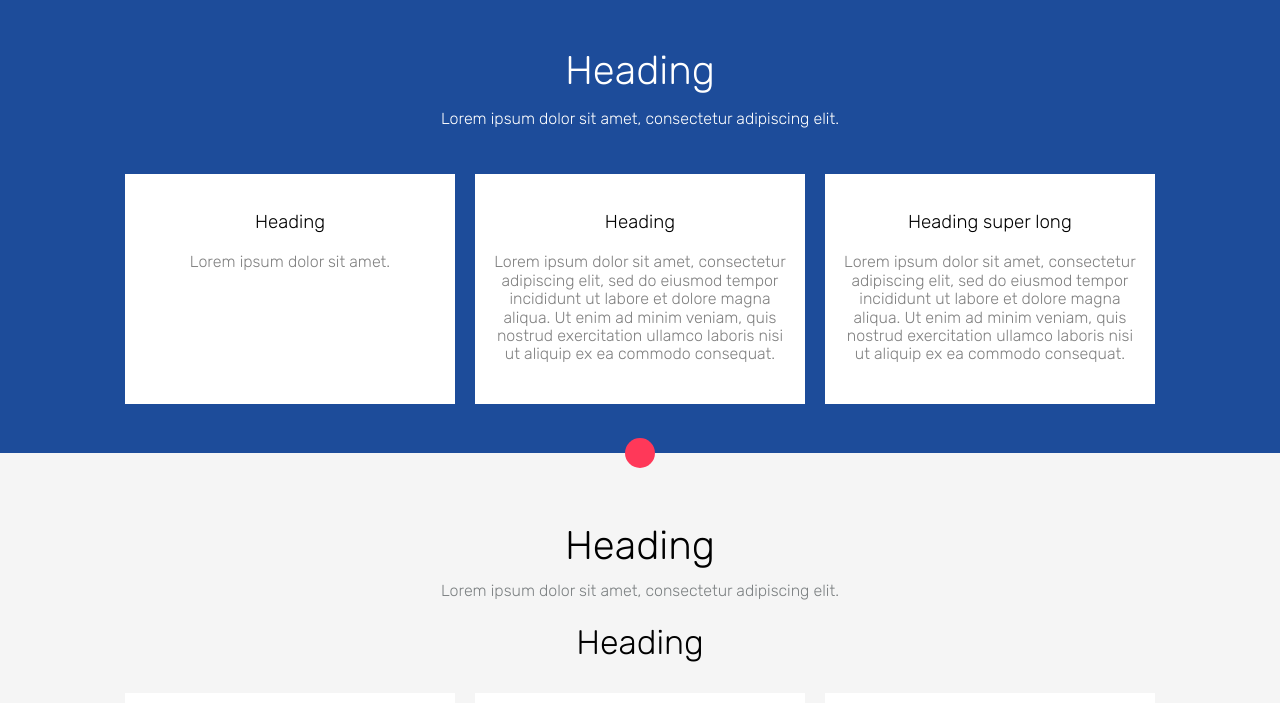
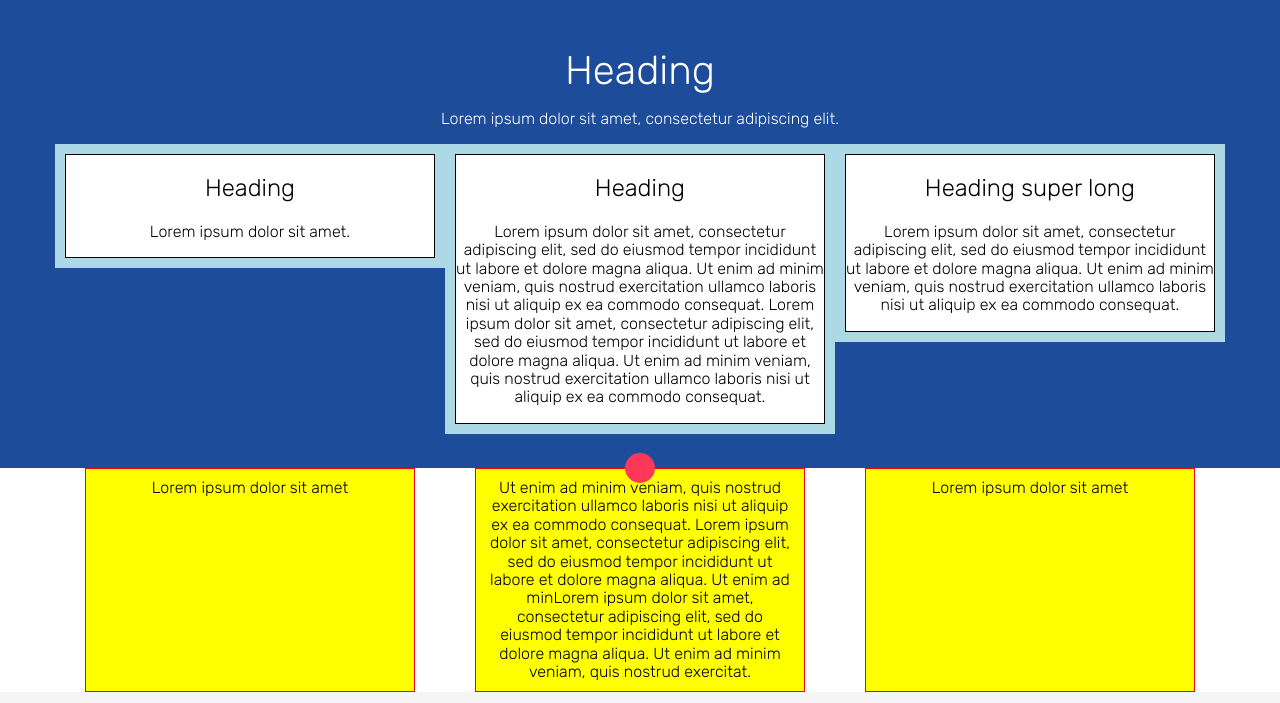
Before and after one commit to barbarabanach/psd2css, a website: page app/index.html in a window 1280 px wide. Shown: the part 83-786 px from the top of the page. Drawn offline with Linux system fonts and the light colour scheme.

Commit message:
Fixes after review
fix of headings in proper order - h1, h2, h3 etc.
boxes in flexbox - work in progress
fix LANG to "EN"

```diff
--- a/app/index.html
+++ b/app/index.html
@@ -1,5 +1,5 @@
 <!DOCTYPE html>
-<html lang="zxx">
+<html lang="en">
 
 <head>
     <meta charset="utf-8">
@@ -37,21 +37,22 @@
                 <div class="row">
                     <div class="block col-4 col-s-12 col-m-12">
                         <div class="outer-block">
-                            <h3>Heading</h3>
+                            <h2>Heading</h2>
                             <p>Lorem ipsum dolor sit amet.</p>
                         </div>
                     </div>
                     <div class="block col-4 col-s-12 col-m-12">
                         <div class="outer-block">
-                            <h3>Heading</h3>
+                            <h2>Heading</h2>
                             <p>Lorem ipsum dolor sit amet, consectetur adipiscing elit, sed do eiusmod tempor incididunt ut labore et dolore
                                 magna aliqua. Ut enim ad minim veniam, quis nostrud exercitation ullamco laboris nisi ut aliquip ex ea
-                                commodo consequat.</p>
+                                commodo consequat. Lorem ipsum dolor sit amet, consectetur adipiscing elit, sed do eiusmod tempor incididunt ut labore et dolore magna aliqua.
+                                Ut enim ad minim veniam, quis nostrud exercitation ullamco laboris nisi ut aliquip ex ea commodo consequat.</p>
                         </div>
                     </div>
                     <div class="block col-4 col-s-12 col-m-12">
                         <div class="outer-block">
-                            <h3>Heading super long</h3>
+                            <h2>Heading super long</h2>
                             <p>Lorem ipsum dolor sit amet, consectetur adipiscing elit, sed do eiusmod tempor incididunt ut labore et dolore
                                 magna aliqua. Ut enim ad minim veniam, quis nostrud exercitation ullamco laboris nisi ut aliquip ex ea
                                 commodo consequat.</p>
@@ -61,6 +62,19 @@
             </div>
         </div>
     </section>
+
+    <div class="container">
+        <div class="main-boxes eqWrap">
+            <div class="equalHM eq">Lorem ipsum dolor sit amet</div>
+            <div class="equalHM eq">Ut enim ad minim veniam, quis nostrud exercitation ullamco laboris nisi ut aliquip ex ea commodo consequat. Lorem ipsum
+                dolor sit amet, consectetur adipiscing elit, sed do eiusmod tempor incididunt ut labore et dolore magna aliqua. Ut
+                enim ad minLorem ipsum dolor sit amet, consectetur adipiscing elit, sed do eiusmod tempor incididunt ut labore et
+                dolore magna aliqua. Ut enim ad minim veniam, quis nostrud exercitat.</div>
+            <div class="equalHM eq">Lorem ipsum dolor sit amet</div>
+        </div>
+    </div>
+
+
     <section class="article-section">
         <div class="container">
             <div class="row">
@@ -78,13 +92,13 @@
                 <div class="row">
                     <div class="block col-4 col-s-12 col-m-12">
                         <div class="outer-block">
-                            <h3>Heading</h3>
+                            <h2>Heading</h2>
                             <p>Lorem ipsum dolor sit amet.</p>
                         </div>
                     </div>
                     <div class="block col-4 col-s-12 col-m-12">
                         <div class="outer-block">
-                            <h3>Heading</h3>
+                            <h2>Heading</h2>
                             <p>Lorem ipsum dolor sit amet, consectetur adipiscing elit, sed do eiusmod tempor incididunt ut labore et dolore
                                 magna aliqua. Ut enim ad minim veniam, quis nostrud exercitation ullamco laboris nisi ut aliquip ex ea commodo
                                 consequat.
@@ -93,7 +107,7 @@
                     </div>
                     <div class="block col-4 col-s-12 col-m-12">
                         <div class="outer-block">
-                            <h3>Heading super long</h3>
+                            <h2>Heading super long</h2>
                             <p>Lorem ipsum dolor sit amet, consectetur adipiscing elit, sed do eiusmod tempor incididunt ut labore et dolore
                                 magna aliqua. Ut enim ad minim veniam, quis nostrud exercitation ullamco laboris nisi ut aliquip ex ea commodo
                                 consequat.
--- a/app/scss/style.scss
+++ b/app/scss/style.scss
@@ -26,7 +26,7 @@ img {
   display: block;
 }
 
-h1,h3 {
+h1,h2 {
   font-weight: 300;
 }
 
@@ -134,34 +134,37 @@ ul {
 }
 
 .block {
-  display: table-row;
+  background-color: lightblue;
 }
 
 .outer-block {
   background-color: #fff;
   margin: 10px;
-  width: 330px;
-  max-width: 330px;
-  display: inline-block;
-  overflow-x: hidden;
-  word-wrap: break-word;
-  overflow-y: hidden;
-  height: 230px;
-
-  h3 {
-    margin: 0;
-    padding-top: 48px;
-    line-height: 0;
-  }
-  p {
-    color: $box-text-color;
-    padding: 15px;
-  }
+  border: 1px solid;
 }
 
-.block {
-  padding-top: 20px;
-}
+// .outer-block {
+//   background-color: #fff;
+//   margin: 10px;
+//   width: 330px;
+//   max-width: 330px;
+//   display: inline-block;
+//   overflow-x: hidden;
+//   word-wrap: break-word;
+//   overflow-y: hidden;
+//   height: 230px;
+
+//   h3 {
+//     margin: 0;
+//     padding-top: 48px;
+//     line-height: 0;
+//   }
+//   p {
+//     color: $box-text-color;
+//     padding: 15px;
+//   }
+// }
+
 
 .ball-separator:after {
   width: 30px;
@@ -177,6 +180,47 @@ ul {
 
 .article-section {
   background-color: $bg-content-section;
+}
+
+
+.eqWrap {
+  display: -webkit-box;
+  display: -moz-box;
+  display: -ms-flexbox;
+  display: -webkit-flex;
+	display: flex;
+}
+
+.eq {
+  padding: 10px;
+  background: yellow;
+  border: 1px solid red;
+}
+
+.main-boxes {
+  justify-content: space-around;
+  .equalHM {
+  width: 40%;
+  max-width: 330px;
+  }
+}
+
+
+
+.equalHMRWrap {
+	justify-content: space-between;
+  flex-wrap: wrap;
+  align-items: center;
+
+}
+
+.equalHMVWrap {
+	flex-wrap: wrap;
+}
+
+
+@media(min-width: 992px) and (max-width: 1199px) {
+
 }
 
 @media(min-width: 768px) and (max-width: 991px) {
@@ -212,6 +256,16 @@ ul {
 
   .col-offset-1 {margin-left: 0;}
 
+  .main-boxes {
+    -webkit-flex-flow: column wrap;
+  flex-flow: column wrap;
+  }
+
+  .equalHM {
+      -webkit-flex-flow: column wrap;
+  flex-flow: column wrap;
+  }
+
   .logo img {
     display: inline-block;
   }
```
Also changed, not shown: app/css/style.css, 1 other file.
